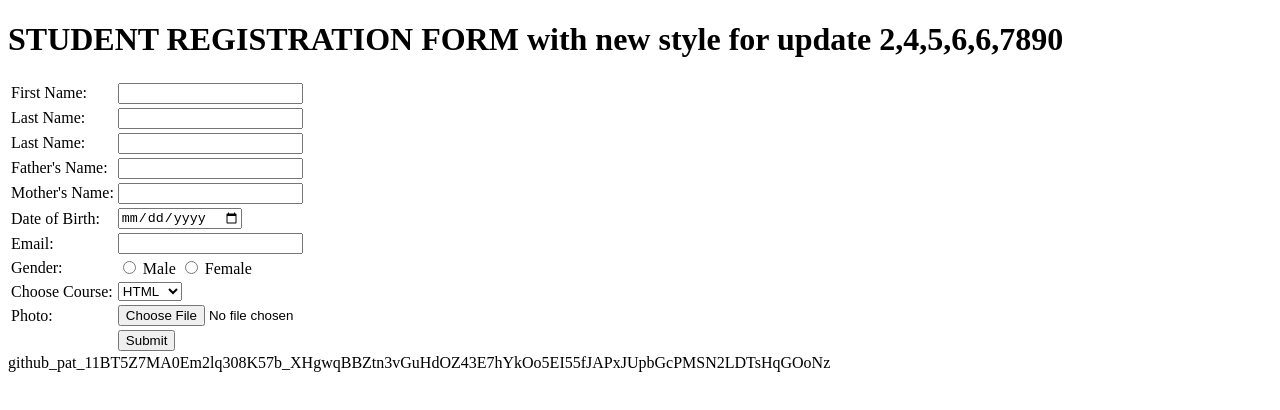
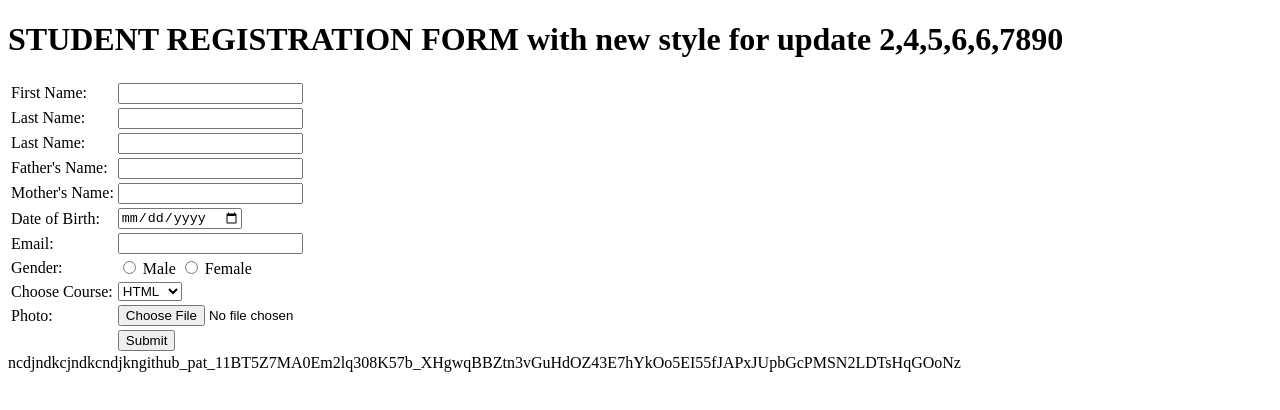
Before and after one commit to sharmaaman52/git_repo, a plain HTML site: page index.html in a window 1280 px wide. Drawn offline with Linux system fonts and the light colour scheme.

Commit message:
Updated index.html with new changes

```diff
--- a/index.html
+++ b/index.html
@@ -42,4 +42,4 @@
 </html>
 
 
-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
+ncdjndkcjndkcndjkn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
```
